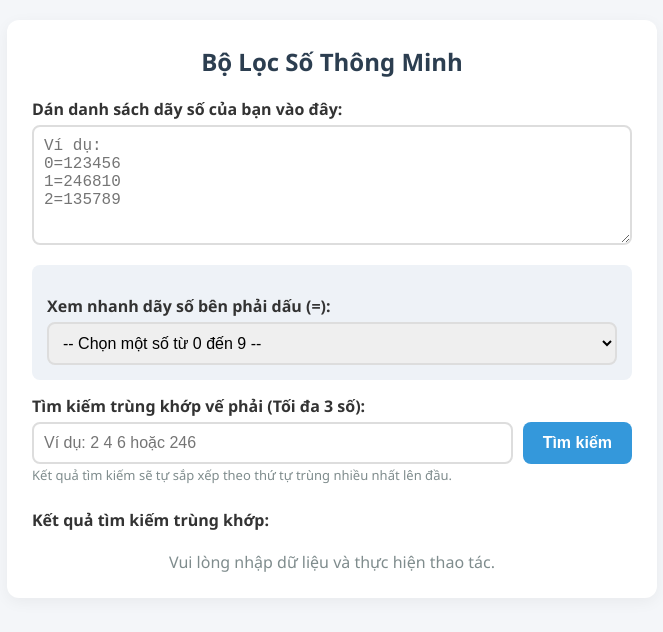
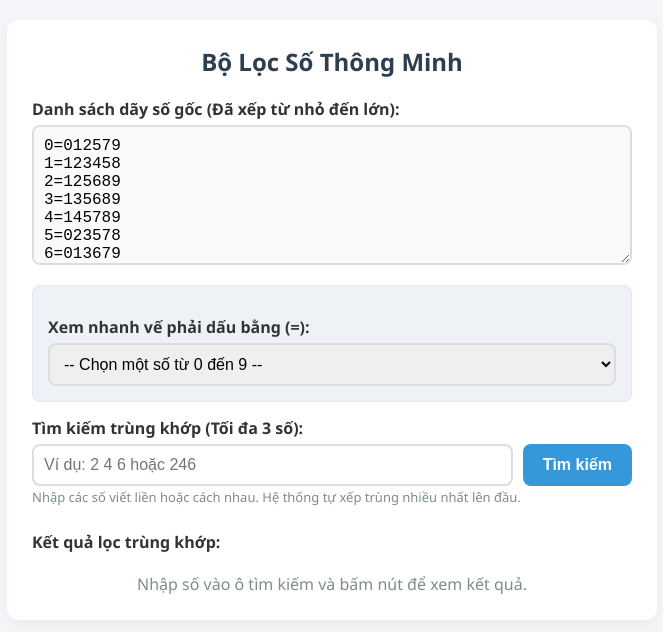
Before and after one commit to huymanhpro/huymanh, a plain HTML site: page index.html in a window 1280 px wide. Shown: the whole page, without its empty margins (308-971 px from the left). Drawn offline with Linux system fonts and the light colour scheme.

Commit message:
Update index.html

```diff
--- a/index.html
+++ b/index.html
@@ -3,7 +3,7 @@
 <head>
     <meta charset="UTF-8">
     <meta name="viewport" content="width=device-width, initial-scale=1.0">
-    <title>Tìm Kiếm Và Lọc Dãy Số</title>
+    <title>Bộ Lọc Dãy Số Thông Minh</title>
     <style>
         body {
             font-family: 'Segoe UI', Tahoma, Geneva, Verdana, sans-serif;
@@ -24,6 +24,7 @@
             text-align: center;
             color: #2c3e50;
             margin-top: 0;
+            margin-bottom: 20px;
         }
         label {
             font-weight: bold;
@@ -45,9 +46,10 @@
             outline: none;
         }
         textarea {
-            height: 120px;
+            height: 140px;
             resize: vertical;
             font-family: monospace;
+            background-color: #fafafa;
         }
         .search-box {
             display: flex;
@@ -74,6 +76,7 @@
             padding: 15px;
             border-radius: 8px;
             margin-top: 15px;
+            border: 1px solid #e2e8f0;
         }
         .quick-result {
             margin-top: 10px;
@@ -81,9 +84,9 @@
             font-weight: bold;
             color: #2c3e50;
             background: #fff;
-            padding: 10px;
+            padding: 12px;
             border-radius: 6px;
-            border: 1px dashed #3498db;
+            border: 2px dashed #3498db;
             text-align: center;
         }
         .result-container {
@@ -125,12 +128,21 @@
 <div class="container">
     <h2>Bộ Lọc Số Thông Minh</h2>
 
-    <label for="dataInput">Dán danh sách dãy số của bạn vào đây:</label>
-    <textarea id="dataInput" placeholder="Ví dụ:&#10;0=123456&#10;1=246810&#10;2=135789"></textarea>
+    <label for="dataInput">Danh sách dãy số gốc (Đã xếp từ nhỏ đến lớn):</label>
+    <textarea id="dataInput">0=012579
+1=123458
+2=125689
+3=135689
+4=145789
+5=023578
+6=013679
+7=124789
+8=134589
+9=012459</textarea>
 
-    <!-- TÍNH NĂNG MỚI: Ô chọn số từ 0 đến 9 -->
+    <!-- TÍNH NĂNG 1: Chọn từ 0 đến 9 ở bên phải -->
     <div class="filter-section">
-        <label for="digitSelect">Xem nhanh dãy số bên phải dấu (=):</label>
+        <label for="digitSelect">Xem nhanh vế phải dấu bằng (=):</label>
         <select id="digitSelect" onchange="getRightSideValue()">
             <option value="">-- Chọn một số từ 0 đến 9 --</option>
             <option value="0">Số 0</option>
@@ -147,23 +159,24 @@
         <div id="quickResult" class="quick-result" style="display: none;"></div>
     </div>
 
-    <label for="searchInput">Tìm kiếm trùng khớp vế phải (Tối đa 3 số):</label>
+    <!-- TÍNH NĂNG 2: Tìm kiếm tối đa 3 số trùng khớp -->
+    <label for="searchInput">Tìm kiếm trùng khớp (Tối đa 3 số):</label>
     <div class="search-box">
         <input type="text" id="searchInput" placeholder="Ví dụ: 2 4 6 hoặc 246" maxlength="10">
         <button onclick="searchNumbers()">Tìm kiếm</button>
     </div>
-    <div class="hint">Kết quả tìm kiếm sẽ tự sắp xếp theo thứ tự trùng nhiều nhất lên đầu.</div>
+    <div class="hint">Nhập các số viết liền hoặc cách nhau. Hệ thống tự xếp trùng nhiều nhất lên đầu.</div>
 
     <div class="result-container">
-        <label>Kết quả tìm kiếm trùng khớp:</label>
+        <label>Kết quả lọc trùng khớp:</label>
         <div id="resultList">
-            <div style="color: #7f8c8d; text-align: center; margin-top: 20px;">Vui lòng nhập dữ liệu và thực hiện thao tác.</div>
+            <div style="color: #7f8c8d; text-align: center; margin-top: 20px;">Nhập số vào ô tìm kiếm và bấm nút để xem kết quả.</div>
         </div>
     </div>
 </div>
 
 <script>
-// Hàm xử lý tính năng mới: Chọn từ 0-9 để lấy dãy số bên phải
+// Hàm lấy dãy số bên phải khi chọn từ 0-9
 function getRightSideValue() {
     const dataInput = document.getElementById('dataInput').value.trim();
     const selectedDigit = document.getElementById('digitSelect').value;
@@ -176,7 +189,7 @@ function getRightSideValue() {
 
     if (!dataInput) {
         quickResult.style.display = 'block';
-        quickResult.innerHTML = '<span style="color: #e74c3c;">Vui lòng dán danh sách số vào ô dữ liệu trước!</span>';
+        quickResult.innerHTML = '<span style="color: #e74c3c;">Vui lòng dán danh sách số vào ô dữ liệu!</span>';
         return;
     }
 
@@ -198,13 +211,13 @@ function getRightSideValue() {
 
     quickResult.style.display = 'block';
     if (foundValue) {
-        quickResult.innerHTML = `Kết quả của ${selectedDigit} là: <span style="color: #2ecc71; font-size: 22px;">${foundValue}</span>`;
+        quickResult.innerHTML = `Kết quả của số ${selectedDigit} là: <span style="color: #2ecc71; font-size: 22px; letter-spacing: 2px;">${foundValue}</span>`;
     } else {
         quickResult.innerHTML = `<span style="color: #e74c3c;">Không tìm thấy dòng bắt đầu bằng "${selectedDigit}="</span>`;
     }
 }
 
-// Hàm tìm kiếm trùng khớp cũ
+// Hàm tìm kiếm và sắp xếp theo số lượng số trùng khớp
 function searchNumbers() {
     const dataInput = document.getElementById('dataInput').value.trim();
     const searchInput = document.getElementById('searchInput').value.trim();
@@ -215,6 +228,7 @@ function searchNumbers() {
         return;
     }
 
+    // Lấy tối đa 3 chữ số cần tìm kiếm
     let searchDigits = searchInput.replace(/\s+/g, '').split('');
     if (searchDigits.length > 3) {
         searchDigits = searchDigits.slice(0, 3);
@@ -234,7 +248,7 @@ function searchNumbers() {
             searchDigits.forEach(digit => {
                 if (tempRightSide.includes(digit)) {
                     matchCount++;
-                    tempRightSide = tempRightSide.replace(digit, '');
+                    tempRightSide = tempRightSide.replace(digit, ''); // loại bỏ ký tự đã đếm
                 }
             });
 
@@ -245,10 +259,11 @@ function searchNumbers() {
         }
     });
 
+    // Sắp xếp: Trùng nhiều số nhất nhảy lên đầu
     results.sort((a, b) => b.matchCount - a.matchCount);
 
     if (results.length === 0) {
-        resultList.innerHTML = '<div style="color: #e74c3c; text-align: center; margin-top: 20px;">Không tìm thấy dãy số đúng định dạng</div>';
+        resultList.innerHTML = '<div style="color: #e74c3c; text-align: center; margin-top: 20px;">Dữ liệu không đúng định dạng.</div>';
         return;
     }
 
@@ -257,7 +272,7 @@ function searchNumbers() {
         const isZero = item.matchCount === 0;
         htmlOutput += `
             <div class="result-item ${isZero ? 'no-match' : ''}">
-                <span>${item.originalLine}</span>
+                <span style="font-size: 17px; font-weight: 500; letter-spacing: 1px;">${item.originalLine}</span>
                 <span class="badge ${isZero ? 'zero' : ''}">Trùng: ${item.matchCount} số</span>
             </div>
         `;
```
